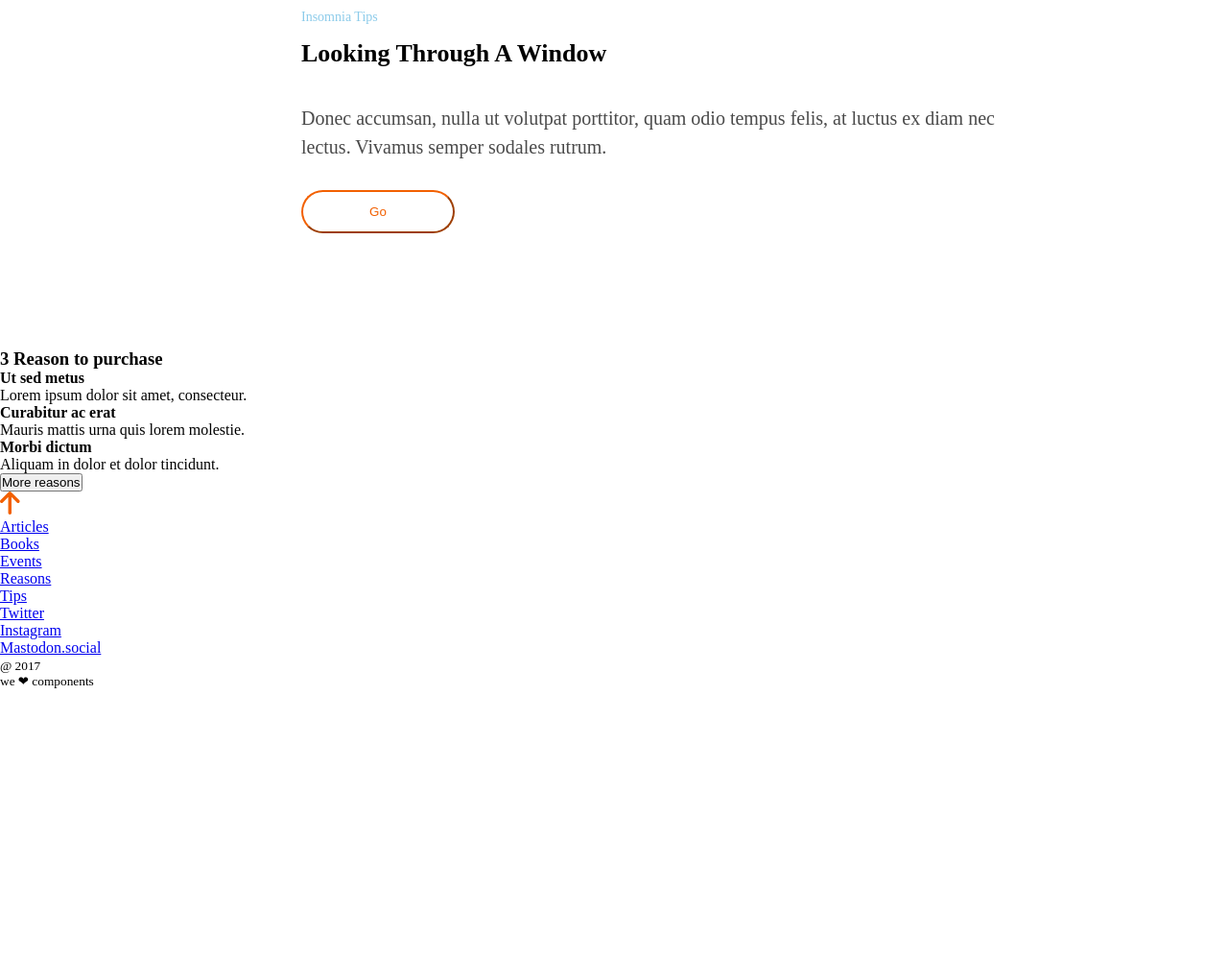
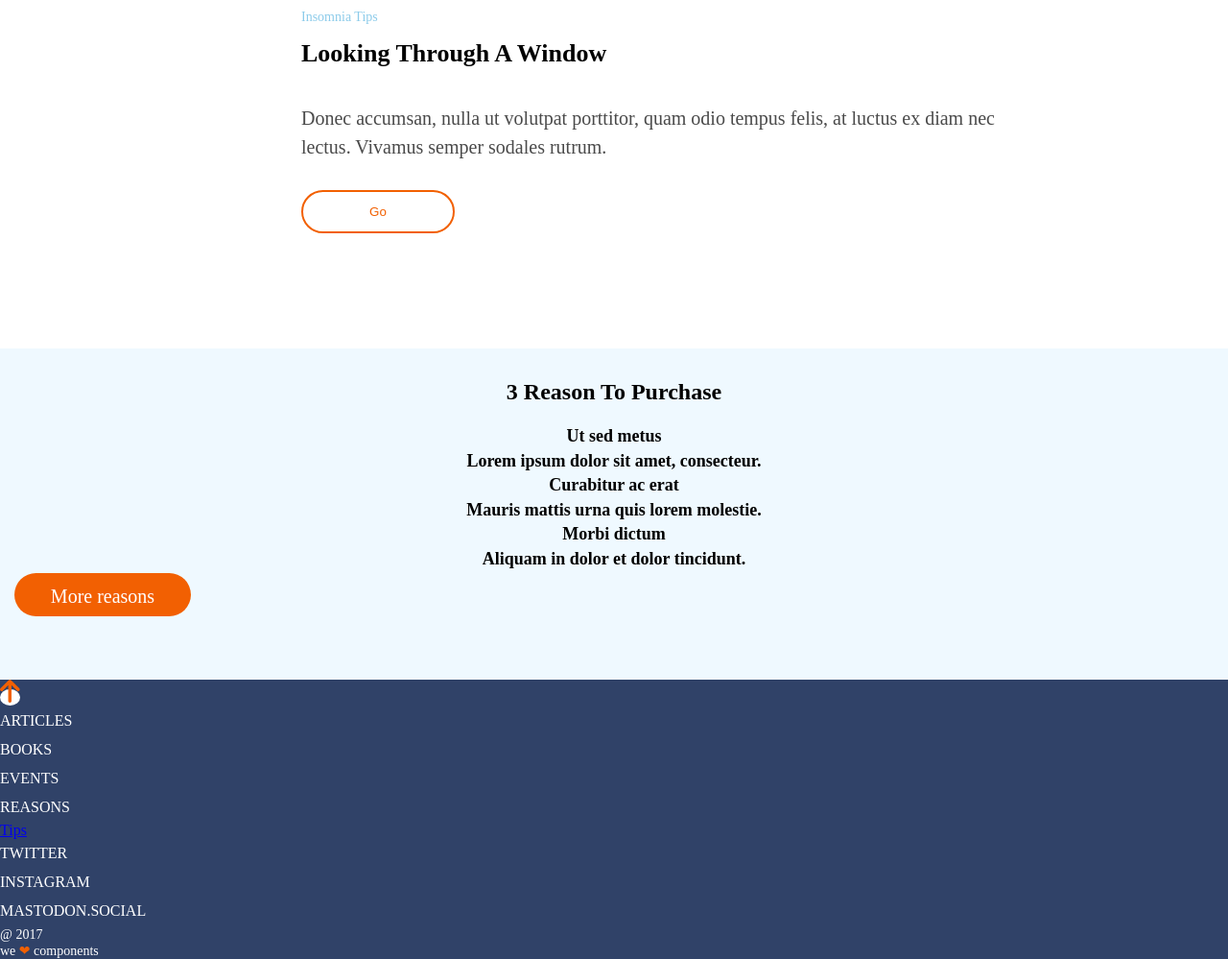
Before and after one commit to Adalab/modulo-1-evaluacion-final-EstiBv, a website: page src/html/index.html in a window 1280 px wide. Shown: the part 917-1916 px from the top of the page at 96% size. Before the commit the page ends 1635 px from the top, so only its background shows below. Drawn offline with nearby package versions, Linux system fonts and the light colour scheme; files that its build step writes are made by us from their sources; files whose address does not match are found by name.

Commit message:
css main-section-2 and footer

```diff
--- a/src/html/partials/footer.html
+++ b/src/html/partials/footer.html
@@ -1,34 +1,34 @@
 <footer role="Contentinfo" id="Footer" class="Footer">
-  <a aria-label="go-menu" href="#Header" title="Go-to-menu">
+  <a class="Footer__btn" aria-label="go-menu" href="#Header" title="Go-to-menu">
     <img src="./assets/images/ico-arrow.svg" alt="Arrow-up" title="Go-to-menu"
   /></a>
-  <nav role="Navigation-secundary">
+  <nav class="Footer__list" role="Navigation-secundary">
     <ul>
       <li>
-        <a href="https://adalab.es/" title="Articles">Articles</a>
+        <a class="Footer__list--links" href="https://adalab.es/" title="Articles">Articles</a>
       </li>
       <li>
-        <a href="https://adalab.es/" title="Books">Books</a>
+        <a class="Footer__list--links" href="https://adalab.es/" title="Books">Books</a>
       </li>
       <li>
-        <a href="https://adalab.es/" title="Events">Events</a>
+        <a class="Footer__list--links" href="https://adalab.es/" title="Events">Events</a>
       </li>
       <li>
-        <a href="https://adalab.es/" title="Reasons">Reasons</a>
+        <a class="Footer__list--links" href="https://adalab.es/" title="Reasons">Reasons</a>
       </li>
       <li>
-        <a href="https://adalab.es/" title="Tips">Tips</a>
+        <a class="" href="https://adalab.es/" title="Tips">Tips</a>
       </li>
     </ul>
 
     <ul>
-      <li><a href="https://adalab.es/" title="Twitter">Twitter</a></li>
-      <li><a href="https://adalab.es/" title="Instagram">Instagram</a></li>
-      <li><a href="https://adalab.es/" title="Mastodon.social">Mastodon.social<a></li>
+      <li><a class="Footer__list--links" href="https://adalab.es/" title="Twitter">Twitter</a></li>
+      <li><a class="Footer__list--links" href="https://adalab.es/" title="Instagram">Instagram</a></li>
+      <li><a class="Footer__list--links" href="https://adalab.es/" title="Mastodon.social">Mastodon.social<a></li>
     </ul>
-    <small>
+    <small class="Footer__copy">
       @ 2017
-      <p>we ❤ components</p>
+      <p>we <span class="Footer__copy--emoji">❤</span> components</p>
     </small>
   </nav>
 </footer>
--- a/src/html/partials/main-section-2.html
+++ b/src/html/partials/main-section-2.html
@@ -1,18 +1,30 @@
 <section class="Section-2">
-  <div>
-    <h3>3 Reason to purchase</h3>
-    <article>
+  <div class="Section-2__container">
+    <h3 class="Section-2__container--item1">3 Reason to purchase</h3>
+    <article class="Section-2__container--item2">
       <h4>Ut sed metus</h4>
-      <p>Lorem ipsum dolor sit amet, consecteur.</p>
+      <p class="Section-2__container--p">
+        Lorem ipsum dolor sit amet, consecteur.
+      </p>
     </article>
-    <article>
+    <article class="Section-2__container--item3">
       <h4>Curabitur ac erat</h4>
-      <p>Mauris mattis urna quis lorem molestie.</p>
+      <p class="Section-2__container--p">
+        Mauris mattis urna quis lorem molestie.
+      </p>
     </article>
-    <article>
+    <article class="Section-2__container--item4">
       <h4>Morbi dictum</h4>
-      <p>Aliquam in dolor et dolor tincidunt.</p>
+      <p class="Section-2__container--p">
+        Aliquam in dolor et dolor tincidunt.
+      </p>
     </article>
-    <button aria-label="More-reasons" title="More-reason">More reasons</button>
+    <button
+      class="Section-2__container--item5"
+      aria-label="More-reasons"
+      title="More-reason"
+    >
+      More reasons
+    </button>
   </div>
 </section>
--- a/src/scss/layout/_main-section-1.scss
+++ b/src/scss/layout/_main-section-1.scss
@@ -35,19 +35,21 @@
   width: 76px;
   height: 45px;
   border-radius: 22.5px;
-  border-color: #f26002;
+  border: 2px #f26002 solid;
+  // border-color: #f26002;
   color: #f26002;
+  transition: color 1s ease;
 }
 .Section-1__aside--btn:hover {
   border: none;
   background-color: #f26002;
   color: #ffffff;
   font-size: 20px;
-  transition: color 1s ease;
 }
 
 @media all and (min-width: 768px) {
   .Section-1 {
+    width: 100%;
     padding: 30px 60px 60px 39px;
   }
   .Section-1__aside {
@@ -69,6 +71,9 @@
   }
 }
 @media all and (min-width: 1280px) {
+  .Section-1 {
+    width: 100%;
+  }
   .Section-1__aside--title {
     display: block;
     width: auto;
--- a/src/scss/main.scss
+++ b/src/scss/main.scss
@@ -3,3 +3,90 @@
 @import "layout/header";
 @import "layout/main-section-1";
 // @import 'layout/footer';
+
+// section-2
+.Section-2 {
+  width: 100%;
+  height: auto;
+  font-family: "RobotoSlab";
+  font-weight: bold;
+  color: #000000;
+  position: relative;
+}
+.Section-2__container {
+  padding: 30px 15px 60px 15px;
+  display: grid;
+  grid-template-columns: 1fr;
+  grid-template-rows: 1fr 1fr 1fr 1fr 1fr;
+  background-color: #eff9ff;
+  font-size: 18px;
+  font-weight: bold;
+  text-align: center;
+}
+.Section-2__container--p {
+  font-family: "Roboto-Regular";
+  font-size: 18px;
+  line-height: 30px;
+}
+.Section-2__container--item1 {
+  grid-column-start: 1;
+  font-size: 24px;
+  text-transform: capitalize;
+  line-height: 30px;
+  font-family: "RobotoSlab";
+  font-weight: bold;
+}
+.Section-2__container--item2 {
+  grid-column-start: 1;
+}
+.Section-2__container--item3 {
+  grid-column-start: 1;
+}
+.Section-2__container--item4 {
+  grid-column-start: 1;
+}
+.Section-2__container--item5 {
+  grid-column-start: 1;
+  grid-auto-flow: row;
+  width: 184px;
+  height: 45px;
+  border-radius: 22.5px;
+  border-color: transparent;
+  background-color: #f26002;
+  font-family: "Roboto-Medium";
+  font-size: 20px;
+  line-height: 45px;
+  color: #ffffff;
+}
+
+// footer
+.Footer {
+  background-color: #304268;
+  color: #ffffff;
+}
+.Footer__btn {
+  width: 45px;
+  height: 45px;
+  background-color: #ffffff;
+  border-radius: 100%;
+}
+.Footer__list--links {
+  text-decoration-line: none;
+  text-transform: uppercase;
+  color: #ffffff;
+  font-family: "Roboto-Regular";
+  font-size: 16px;
+  line-height: 30px;
+}
+.Footer__copy {
+  font-family: "Roboto-Regular";
+  font-size: 14px;
+}
+.Footer__copy--emoji {
+  color: #f26002;
+}
+// a:link {
+//   color: #ffffff;
+//   text-decoration: none;
+//   text-transform: uppercase;
+// }
```
